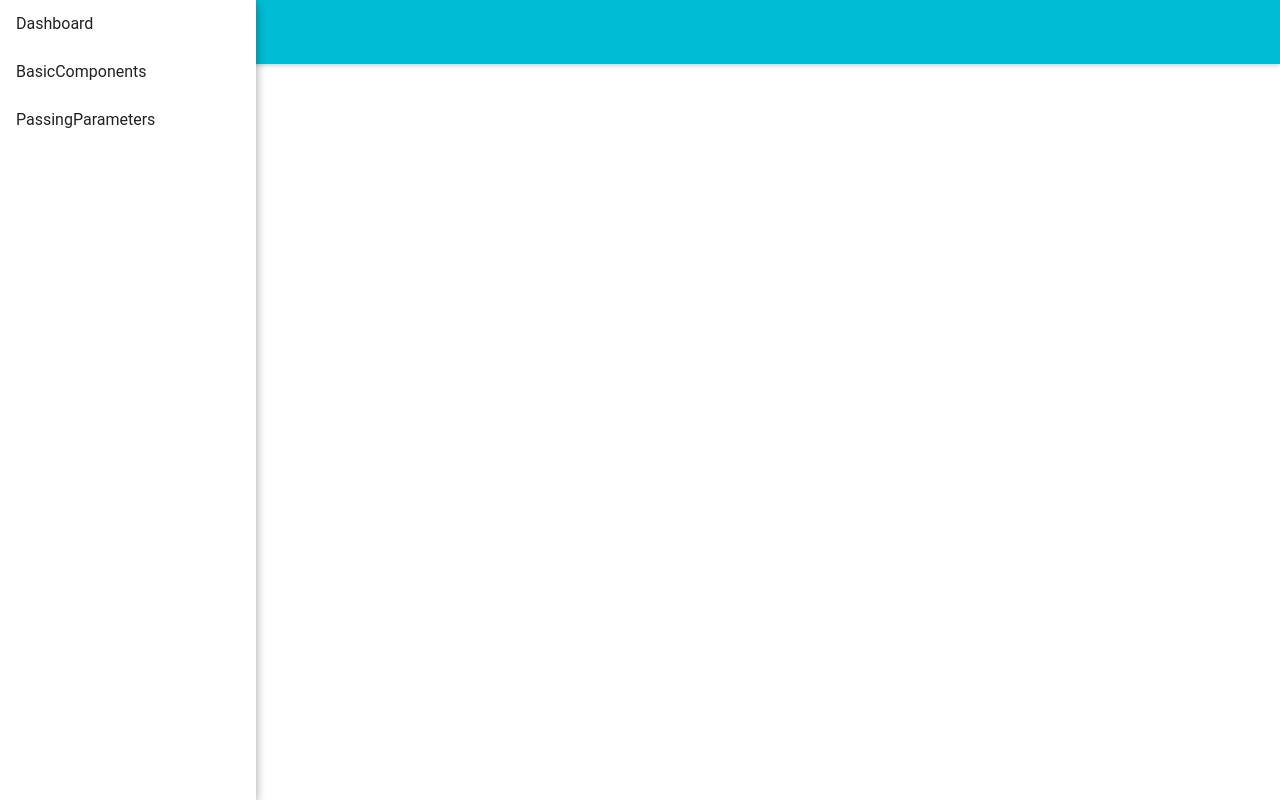
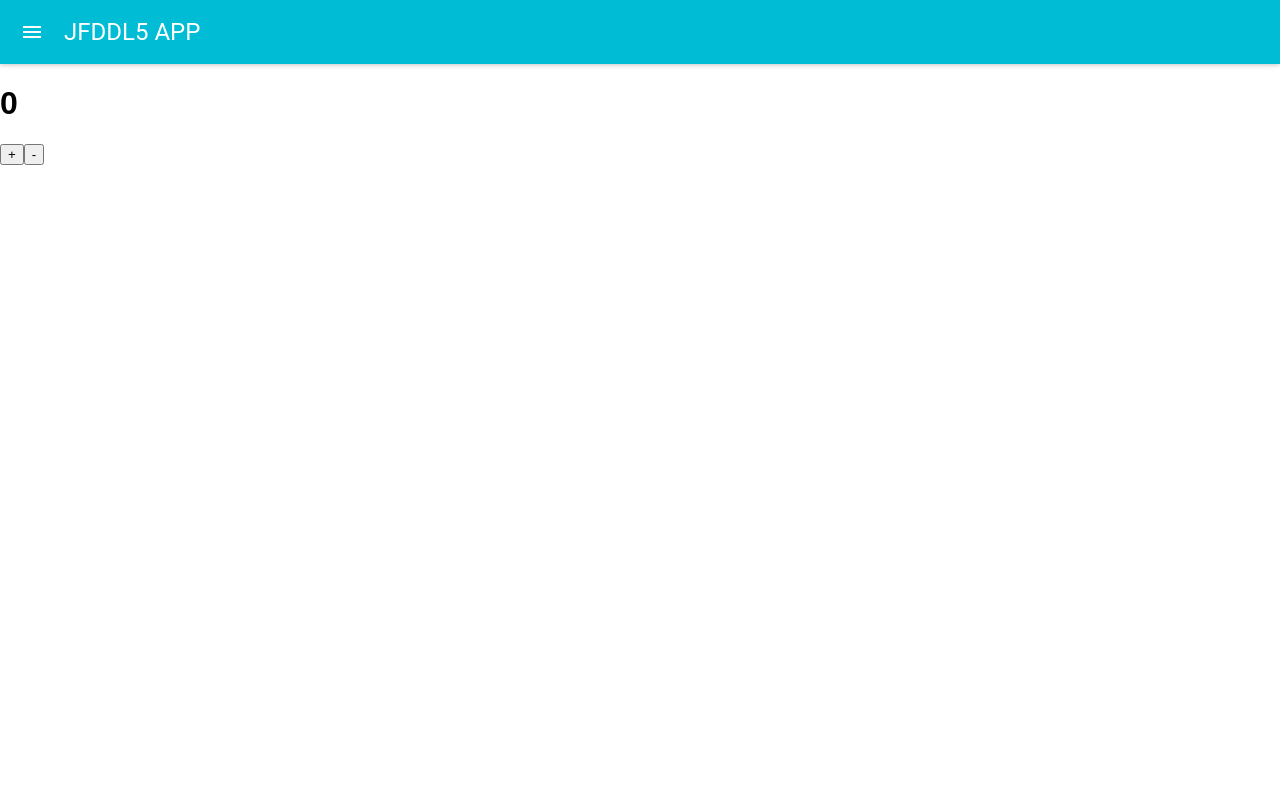
Before and after one commit to agataokolska/React-aplikacja-testowa, a React (Create React App) app: page /counter in a window 1280 px wide. Built offline with nearby package versions, Linux system fonts and the light colour scheme.

Commit message:
add Counter component

```diff
--- a/src/App.js
+++ b/src/App.js
@@ -6,6 +6,7 @@ import BasicComponents from './BasicComponents'
 import Dashboard from './Dashboard'
 import PassingParameters from './PassingParameters'
 import Sidebar from './Sidebar';
+import Counter from './Counter'
 
 const App = () => (
   <div>
@@ -21,6 +22,8 @@ const App = () => (
         <Route path={'/dashboard'} component={Dashboard} />
         <Route path={'/basiccomponents'} component={BasicComponents} />
         <Route path={'/passing-parameters/:parameterName'} component={PassingParameters} />
+
+        <Route path={'/counter'} component={Counter} />
       </div>
     </Router>
   </div>
--- /dev/null
+++ b/src/Counter.js
@@ -0,0 +1,16 @@
+import React from 'react'
+
+class Counter extends React.Component {
+    render (){
+       return(
+           <div>
+               <h1>0</h1>
+               <button>+</button>
+               <button>-</button>
+
+            </div>
+       )
+    }
+}
+
+export default Counter
--- a/src/Sidebar.js
+++ b/src/Sidebar.js
@@ -6,7 +6,7 @@ import MenuItem from 'material-ui/MenuItem'
 const Sidebar = () => (
     <div>
         <Drawer
-            open={true}
+            open={false}
         >
             <Link
                 to={'/dashboard'}
```
